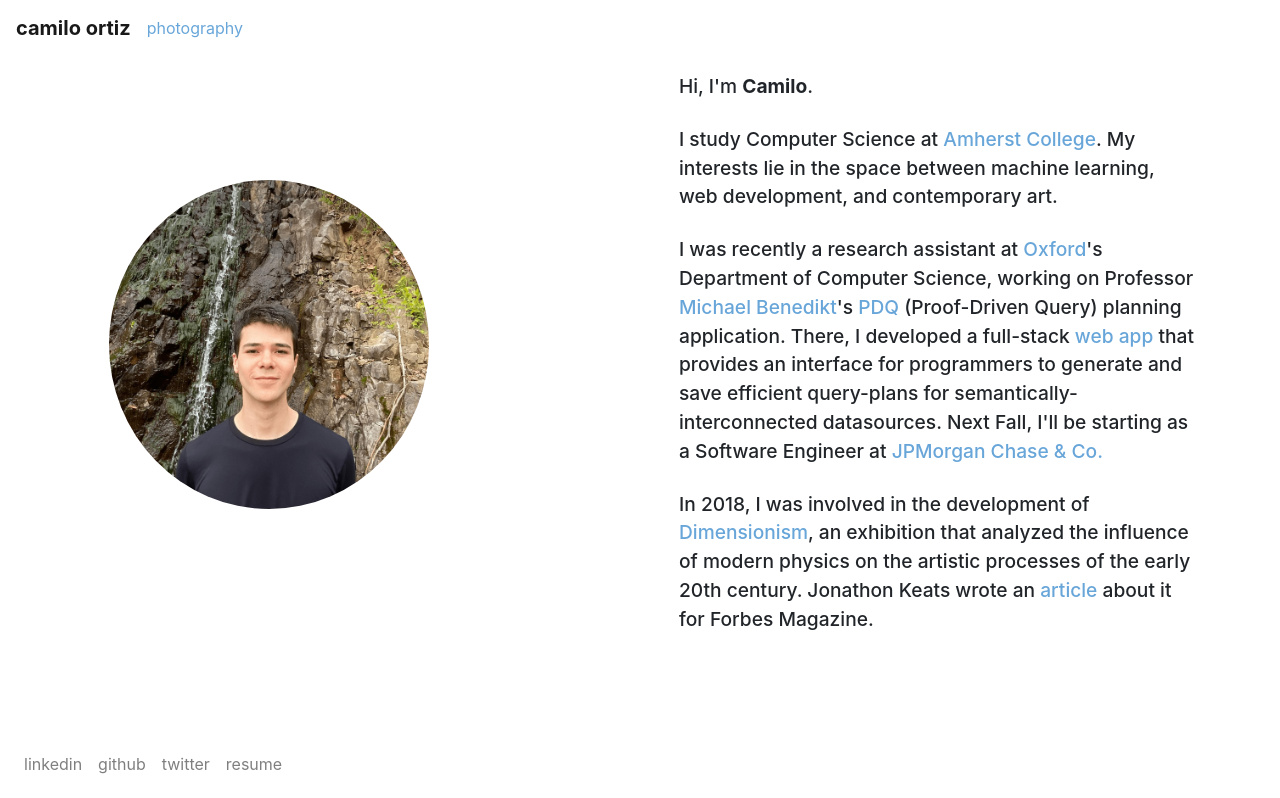
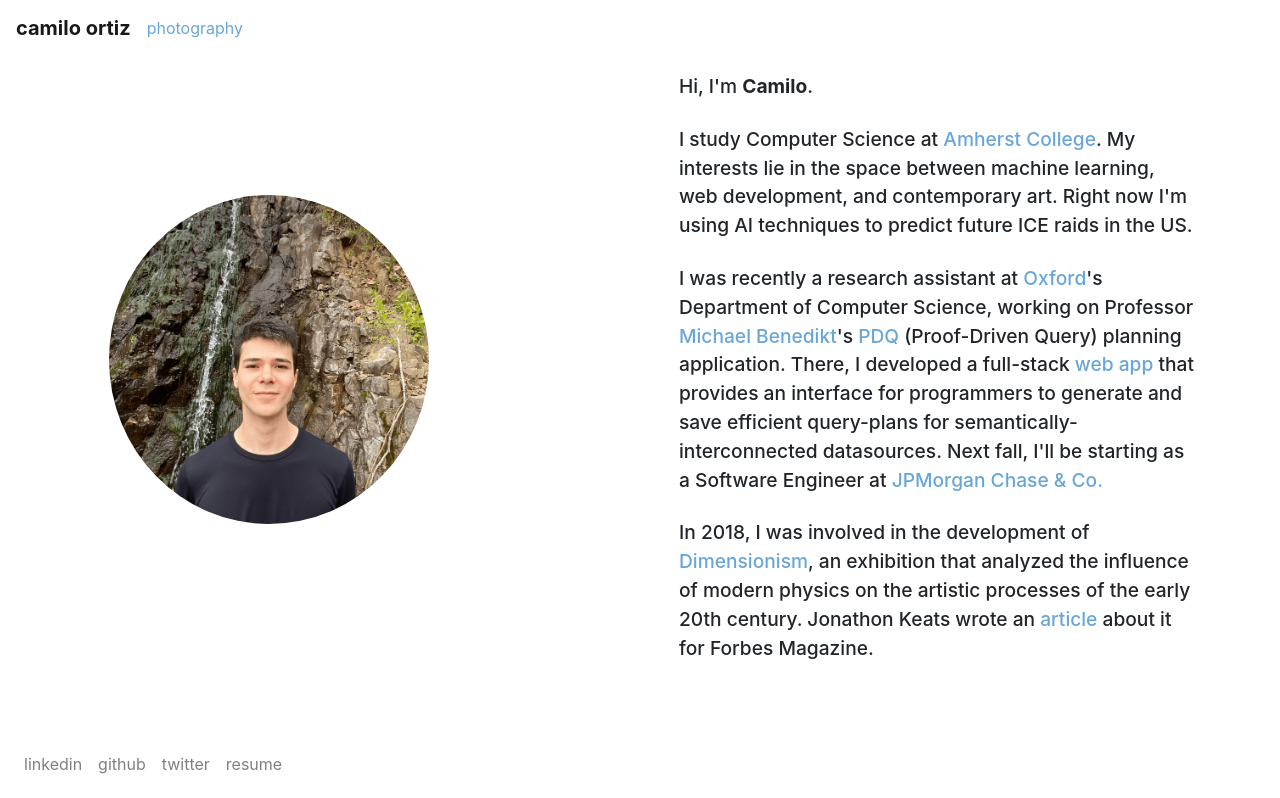
Before and after one commit to camilodoa/camilodoa.github.io, a React (Create React App) app: page / in a window 1280 px wide. Shown: the top 798 px of the page. Built offline with nearby package versions, Linux system fonts and the light colour scheme.

Commit message:
more edits

```diff
--- a/src/pages/home.jsx
+++ b/src/pages/home.jsx
@@ -22,7 +22,7 @@
           <p className='my-4'>
             I study Computer Science at <a href="https://www.amherst.edu/" rel="noreferrer noopener" target="_blank">
             Amherst College</a>. My interests lie in the space between machine learning, web development,
-            and contemporary art.
+            and contemporary art. Right now I'm using AI techniques to predict future ICE raids in the US.
           </p>
           <p className='my-4'>
             I was recently a research assistant at <a href="http://www.cs.ox.ac.uk/"
@@ -33,7 +33,7 @@
              developed a full-stack <a href="http://pdq-webapp.cs.ox.ac.uk/react-ui"
              rel="noopener noreferrer" target="_blank">web app</a> that provides an interface
              for programmers to generate and save efficient query-plans for
-             semantically-interconnected datasources. Next Fall, I'll be starting
+             semantically-interconnected datasources. Next fall, I'll be starting
              as a Software Engineer at <a href="https://www.jpmorgan.com/country/US/en/jpmorgan"
              rel="noopener noreferrer" target="_blank">JPMorgan Chase & Co.</a>
           </p>
```
